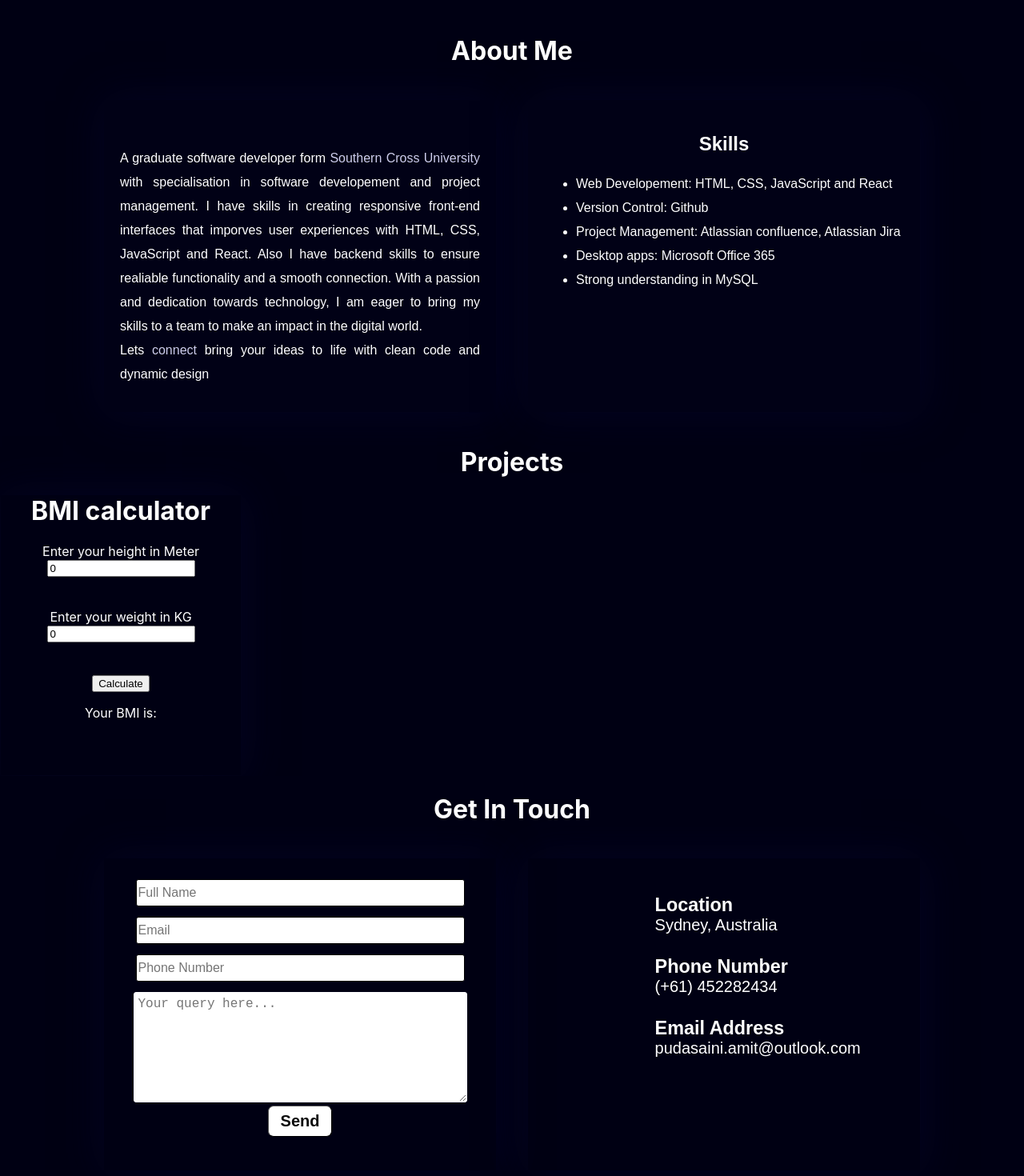
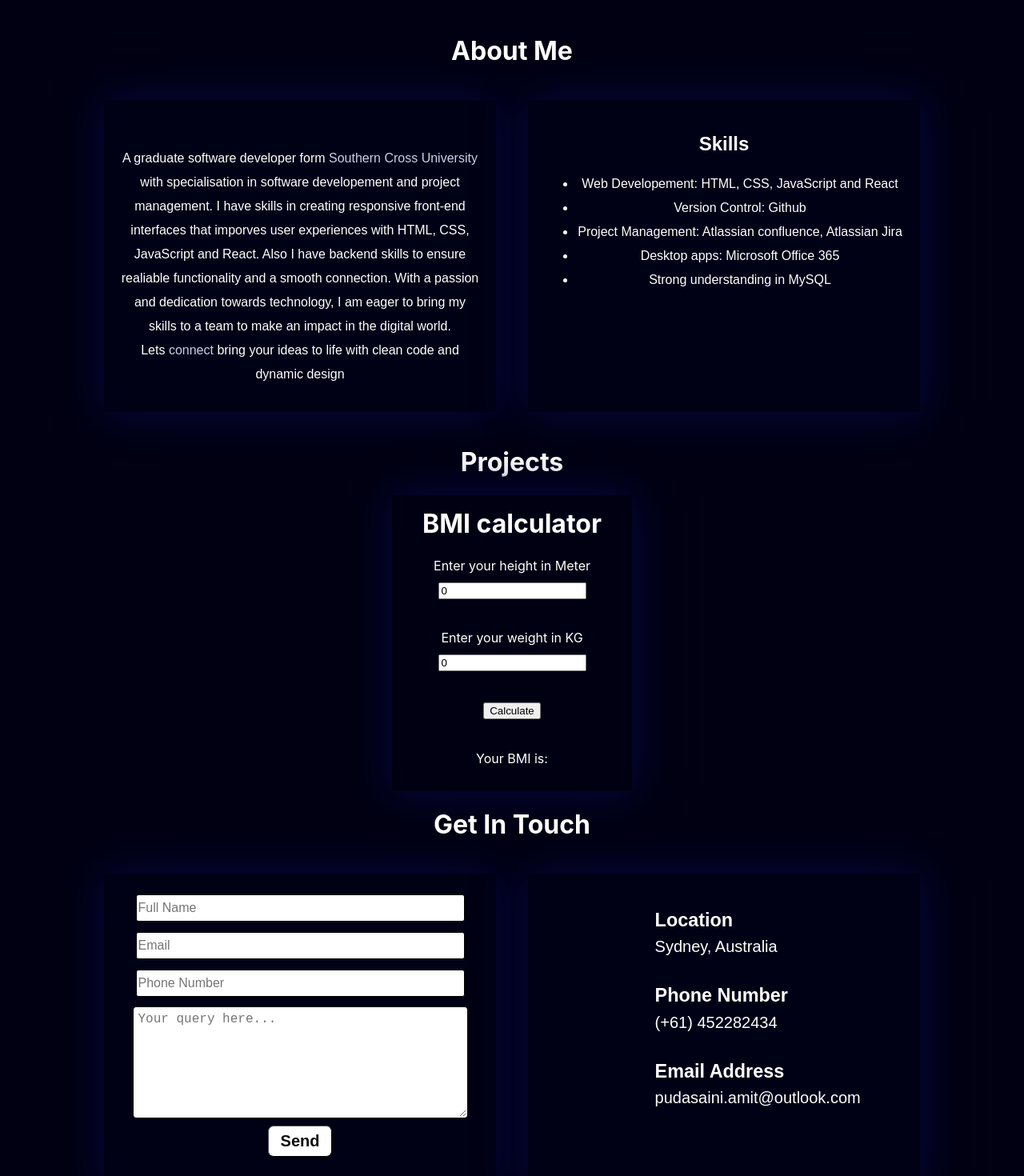
Before and after one commit to Pudasaini-Amit/pudasaini-amit.github.io, a React (Create React App) app: page / in a window 1280 px wide. Shown: the part 1140-2610 px from the top of the page at 80% size. Built offline with nearby package versions, Linux system fonts and the light colour scheme.

Commit message:
version 2

```diff
--- a/src/components/footer/Footer.css
+++ b/src/components/footer/Footer.css
@@ -2,7 +2,7 @@
    background-color: black;
 
    width: 100%;
-  padding-bottom: 0.5px;
+   float: bottom;
 }
 #social{
    display: flex;
@@ -35,8 +35,8 @@
 #social :active{
    text-shadow: none;
 }
-@media screen and (max-width:852px){
+/* @media screen and (max-width:852px){
    #footer{
       padding-right: 10px;
    }
-}
+} */
--- a/src/components/navbar/Navbar.css
+++ b/src/components/navbar/Navbar.css
@@ -1,7 +1,7 @@
 #navbar {
    display: flex;
    justify-content: space-around;
-   background-color: black;
+   background-color: #000000;
    height: 75px;
    width: 100%;
    border-radius: 5px;
@@ -10,6 +10,9 @@
 
 #name img {
    display: none;
+}
+#name h2:hover{
+   text-shadow: 1px 1px 15px #d7d7da;
 }
 .navlinks{
    padding: 10px 0px;
@@ -57,8 +60,8 @@
 @media screen and (max-width:852px) {
    #navbar {
       justify-content: space-between;
-      padding: 0px 10px;
-      margin-left: -10px;
+      /* padding: 0px 7.5px;
+      margin-left: -10px; */
    }
 }
 
@@ -72,6 +75,7 @@
       right: 25px;
       color: #111111;
       transition: all 0.5s ease;
+      padding: 2.5px;
    }
    #navbar {
       flex-direction: row;
--- a/src/components/navbar/Navbar.js
+++ b/src/components/navbar/Navbar.js
@@ -9,15 +9,15 @@ function Navbar(){
     <header>
     <div id="navbar">
         <div id="name">
-           <a href="home"> <img src={logo} alt="image"/></a>
-           <a href="about" style={{textDecoration:"none"}}><h2 style={{color:"white" }}>AMIT PUDASAINI</h2></a>
+           <a href="#home"> <img src={logo} alt="image"/></a>
+           <a href="#home" style={{textDecoration:"none"}}><h2 style={{color:"white" }}>AMIT PUDASAINI</h2></a>
         </div>
         <div className="navlinks">
             <ul>
-                <li><a href="about">About Me</a></li>
-                <li><a href="experience">Experience</a></li>
-                <li><a href="projects">Projects</a></li>
-                <li><a href="contact">Contact</a></li>
+                <li><a href="#about">About Me</a></li>
+                <li><a href="#experience">Experience</a></li>
+                <li><a href="#projects">Projects</a></li>
+                <li><a href="#contact">Contact</a></li>
             </ul>
         </div>
         <div className="hamburger">
--- a/src/pages/about/About.css
+++ b/src/pages/about/About.css
@@ -1,4 +1,4 @@
-#about{
+#container{
    display: flex;
    flex-wrap: wrap;
    justify-content: center;
@@ -9,11 +9,11 @@
 
 
 }
-#about a{
+#container a{
    text-decoration: none;
    color: #ceceeb;
 }
-#about a:hover{
+#container a:hover{
    color: white;
    text-shadow: 1px 1px 30px white;
 }
@@ -22,8 +22,8 @@ h1{
   background-color: rgb(0, 0, 19);
   color: white;
 }
-#about .left,
-#about .right{
+#container .left,
+#container .right{
    width: 450px;
    height: 350px;
    padding: 20px;
@@ -32,25 +32,37 @@ h1{
    margin: 10px;
    text-align: justify;
    font-family: Arial, sans-serif;
-   box-shadow: 1px 1px 50px #040422;
+   box-shadow: 1px 1px 50px #080841;
    margin: 20px;
 
 }
 
 
-#about p {
+#container p {
    padding: 5% 0px;
 }
-@media screen and (max-width:852px){
-   #about,h1{
-      margin-right: -10px;
+/* @media screen and (max-width:852px){
+   #container .right,
+   #container .left
+   {
+     padding-top: -10px;
    }
-}
-@media screen and (max-width:421px){
+} */
+@media screen and (max-width:510px){
 
-  #about .left p{
-         font-size: 3.5vw;
+  #container .left p{
+         font-size: 3vw;
          word-spacing: 0.5px;
    }
+#container .left,
+#container .right{
+   height:455px ;
 
 }
+}
+@media screen and (max-width:380px){
+
+   #container .left p{
+          line-height: 2.25;
+    }
+   }
--- a/src/pages/about/About.js
+++ b/src/pages/about/About.js
@@ -5,9 +5,9 @@ import "./About.css";
 
 function About(){
    return(
-      <div style={{backgroundColor: "#000013", padding:1}}>
+      <div id="about" style={{backgroundColor: "#000013", padding:1}}>
          <h1>About Me</h1>
-         <div id="about">
+         <div id="container">
 
                   <div className="left">
                         <p>A graduate software developer form <a href="https://www.scu.edu.au/">Southern Cross University </a>
@@ -30,7 +30,7 @@ function About(){
 
                   </div>
          </div>
-       </div>
+      </div>
    )
 }
 
--- a/src/pages/contact/Contact.css
+++ b/src/pages/contact/Contact.css
@@ -1,31 +1,31 @@
-#container{
+#contact{
    background-color: #000013;
    padding: 1px;
 }
 
-#contact{
+#container{
    display: flex;
    flex-wrap: wrap;
    justify-content: center;
    color: white;
 }
-#contact .left,
-#contact .right{
+#container .left,
+#container .right{
    width: 450px;
    height: 350px;
    padding: 20px;
    margin: 20px;
    font-family: Arial, sans-serif;
-   box-shadow: 1px 1px 50px #040422;
+   box-shadow: 1px 1px 50px #080841;
    text-align: center;
 }
 
-#contact .right .contact_details{
+#container .right .contact_details{
    text-align: left;
    padding: 2.5% 30%;
    font-size: 20px;
 }
-#contact .right .contact_details div{
+#container .right .contact_details div{
    padding: 2%;
    line-height: 1.6px;
 }
@@ -75,15 +75,15 @@
  }
  @media screen and (max-width:516px){
 
-   #contact .right p{
+   #container .right p{
           font-size: 3.5vw;
           word-spacing: 0.5px;
     }
-    #contact .right h3{
+    #container .right h3{
       font-size: 3.5vw;
 
     }
-    #contact .right {
+    #container .right {
       max-height: 300px;
 
    }
--- a/src/pages/contact/Contact.js
+++ b/src/pages/contact/Contact.js
@@ -5,9 +5,9 @@ import "./Contact.css";
 
 function Contact(){
    return(
-         <div id="container">
+         <div id="contact" >
             <center><h1>  Get In Touch</h1></center>
-            <div id="contact">
+            <div  id="container">
                <div className="left">
                   <form action="#" method="post" class="form">
                      <div id="inputs">
--- a/src/pages/home/Home.css
+++ b/src/pages/home/Home.css
@@ -12,7 +12,7 @@
    text-align: center;
    color: white;
    padding: 20px ;
-   box-shadow: 1px 1px 50px #03031d;
+   box-shadow: 1px 1px 50px #080841;
    margin: 20px;
 
 }
@@ -52,9 +52,9 @@
 
 }
 @media screen and (max-width:852px){
-   #home{
+   /* #home{
       margin-right: -10px;
-   }
+   } */
 }
 @media screen and (max-width:400px){
    .left {
--- a/src/pages/projects/Project.css
+++ b/src/pages/projects/Project.css
@@ -1,9 +1,15 @@
-
+#projects{
+   background-color:#000013;
+   padding-top: 1px;
+}
+#container{
+   display: flex;
+}
 .card{
-   height: 350px;
+   height: 370px;
    width: 300px;
    text-align: center;
    color:white;
-   box-shadow: 1px 1px 50px #040422;
+   box-shadow: 1px 1px 50px #080841;
 
 }
--- a/src/pages/projects/Project.js
+++ b/src/pages/projects/Project.js
@@ -4,9 +4,9 @@ import BmiCalculator from "../../components/bmi/BMI";
 
 function Project() {
    return (
-     <div id="container">
+     <div id="projects">
          <center><h1>Projects</h1></center>
-         <div id="projects">
+         <div id="container">
             <div className="card">
                <BmiCalculator/>
             </div>
```
Also changed, not shown: src/components/bmi/BMI.js (+4 -4 lines).
